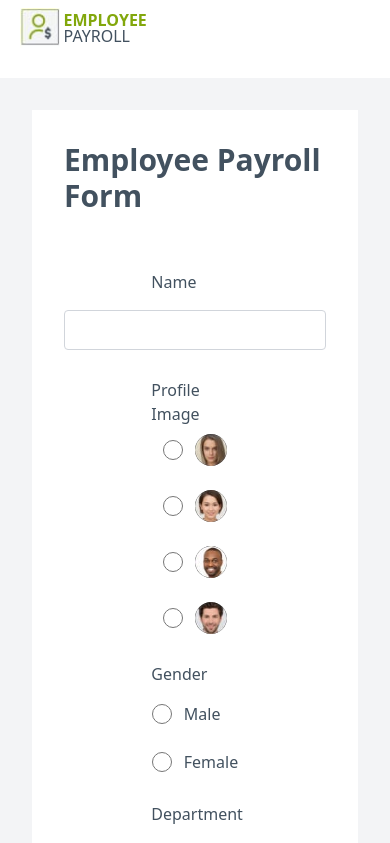
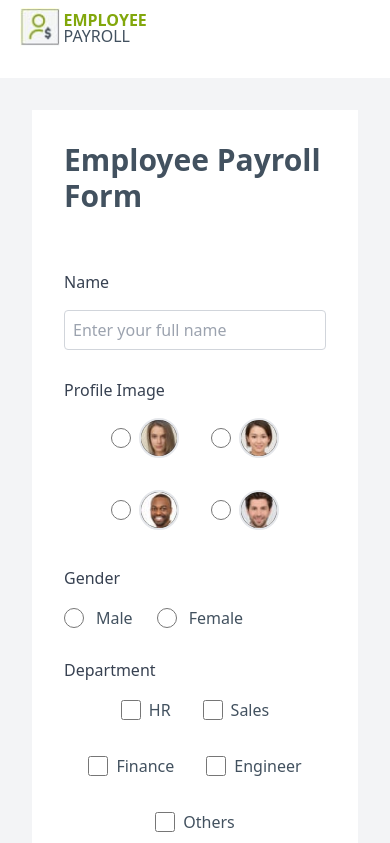
Before and after one commit to sparshyadav/Employee-Payroll-React, a React (Vite) app: page /registration in a window 390 px wide. Shown: the top 843 px of the page. Built offline with nearby package versions, Linux system fonts and the light colour scheme.

Commit message:
[Sparsh] Refactor: Responsiveness Updated

```diff
--- a/db.json
+++ b/db.json
@@ -2,27 +2,27 @@
   "EmpList": [
     {
       "name": "Sparsh Yadav",
-      "profileImage": "/Assets/person1.jpeg",
-      "gender": "male",
+      "profileImage": "/Assets/person4.jpeg",
+      "gender": "female",
       "departments": [
-        "finance",
-        "engineer"
+        "sales"
       ],
       "salary": "₹30,000",
-      "startDate": "03-05-2024",
+      "startDate": "02-03-2023",
       "notes": "",
-      "id": "0f7c"
+      "id": "28f4"
     },
     {
-      "id": "fa72",
+      "id": "992d",
       "name": "Rakshit Chauhan",
       "profileImage": "/Assets/person4.jpeg",
       "gender": "male",
       "departments": [
-        "finance"
+        "finance",
+        "others"
       ],
-      "salary": "₹20,000",
-      "startDate": "07-07-2025",
+      "salary": "₹30,000",
+      "startDate": "09-06-2023",
       "notes": ""
     }
   ]
--- a/src/Component/Dashboard/Dashboard.jsx
+++ b/src/Component/Dashboard/Dashboard.jsx
@@ -94,7 +94,7 @@ class Dashboard extends Component {
               />
               <button
                 onClick={this.handleAddUser}
-                className="bg-[#8BC34A] text-white border-none rounded px-5 py-2.5 text-base hover:bg-[#7CB342] w-full md:w-auto"
+                className="bg-[#8BC34A] text-white border-none rounded px-5 py-2.5 text-base hover:bg-[#7CB342]"
               >
                 Add User
               </button>
--- a/src/Component/Register/Registration.jsx
+++ b/src/Component/Register/Registration.jsx
@@ -133,8 +133,14 @@ class Registration extends Component {
                 {isEdit ? 'Update Employee' : 'Employee Payroll Form'}
               </h2>
               <div className="flex flex-col gap-7">
-                <div className="flex items-center gap-4 md:flex-row flex-col">
-                  <label htmlFor="name" className="w-1/3">Name</label>
+                <div className="flex items-center gap-4 flex-col md:flex-row">
+                  <label
+                    htmlFor="name"
+                    className="w-full flex justify-start md:w-1/3 md:text-right font-medium text-gray-700 transition-all duration-300"
+                  >
+                    Name
+                  </label>
+                  <div className="w-full md:w-2/3">
                     <input
                       type="text"
                       id="name"
@@ -144,39 +150,54 @@ class Registration extends Component {
                       required
                       pattern="[A-Za-z\s]+"
                       title="Only letters are allowed"
-                    className="w-full md:w-2/3 h-10 p-2 border border-gray-300 rounded"
+                      placeholder="Enter your full name"
+                      className="w-full h-10 p-2 border border-gray-300 rounded
+        focus:outline-none focus:ring-2 focus:ring-blue-500 focus:border-transparent
+        transition-all duration-300 ease-in-out
+        hover:border-blue-300"
                     />
                   </div>
+                </div>
 
-                <div className="flex items-center gap-2 md:flex-row flex-col">
-                  <label className="w-1/3">Profile Image</label>
-                  <div className="flex gap-6 md:w-2/3 flex-col md:flex-row">
+                <div className="flex items-center gap-2 flex-col md:flex-row">
+                  <label className="flex justify-start w-full md:w-1/3 text-left md:text-right font-medium text-gray-700">
+                    Profile Image
+                  </label>
+                  <div className="w-full md:w-2/3 flex flex-wrap justify-center md:justify-start gap-4">
                     {[
                       { value: '/Assets/person1.jpeg', src: person2 },
                       { value: '/Assets/person2.jpeg', src: person1 },
                       { value: '/Assets/person3.jpeg', src: person3 },
                       { value: '/Assets/person4.jpeg', src: person4 },
                     ].map((img, index) => (
-                      <label key={index} className="flex gap-3 items-center">
+                      <label
+                        key={index}
+                        className="flex items-center gap-2 cursor-pointer hover:bg-gray-100 p-2 rounded-lg transition-all duration-300"
+                      >
                         <input
                           type="radio"
                           name="profileImage"
                           value={img.value}
                           checked={profileImage === img.value}
                           onChange={this.handleInputChange}
-                          className="w-5 h-5"
+                          className="w-5 h-5 text-blue-600 focus:ring-2 focus:ring-blue-500"
                         />
-                        <img src={img.src} alt={`Profile ${index + 1}`} className="w-8 h-8 rounded-full" />
+                        <img
+                          src={img.src}
+                          alt={`Profile ${index + 1}`}
+                          className="w-10 h-10 rounded-full object-cover border-2 transition-all duration-300
+          ${profileImage === img.value ? 'border-blue-500' : 'border-transparent'}"
+                        />
                       </label>
                     ))}
                   </div>
                 </div>
 
                 <div className="flex items-center gap-4 md:flex-row flex-col">
-                  <div className="w-1/3">
+                  <div className="md:w-1/3 w-full text-gray-700 font-medium">
                     <label>Gender</label>
                   </div>
-                  <div className="flex gap-6 md:w-2/3 flex-col md:flex-row">
+                  <div className="flex gap-6 md:w-2/3 w-full md:flex-row">
                     {['male', 'female'].map((genderOption) => (
                       <label key={genderOption} className="flex gap-3 items-center">
                         <input
@@ -193,18 +214,23 @@ class Registration extends Component {
                   </div>
                 </div>
 
-                <div className="flex items-center gap-4 md:flex-row flex-col">
-                  <label className="w-1/3">Department</label>
-                  <div className="flex gap-4 md:w-2/3 flex-col md:flex-row">
+                <div className="flex items-center gap-2 flex-col md:flex-row">
+                  <label className="flex justify-start w-full md:w-1/3 text-left md:text-right font-medium text-gray-700">
+                    Department
+                  </label>
+                  <div className="flex gap-4 md:w-2/3 md:flex-row flex-wrap justify-center md:justify-start">
                     {['HR', 'sales', 'finance', 'engineer', 'others'].map((dept) => (
-                      <label key={dept} className="flex gap-2 items-center">
+                      <label
+                        key={dept}
+                        className="flex gap-2 items-center cursor-pointer hover:bg-gray-100 p-2 rounded-lg transition-all duration-300"
+                      >
                         <input
                           type="checkbox"
                           name="department"
                           value={dept}
                           checked={department.includes(dept)}
                           onChange={this.handleInputChange}
-                          className="w-5 h-5 border border-gray-300 rounded"
+                          className="w-5 h-5 border border-gray-300 rounded text-blue-600 focus:ring-2 focus:ring-blue-500"
                         />
                         <p>{dept.charAt(0).toUpperCase() + dept.slice(1)}</p>
                       </label>
@@ -213,7 +239,7 @@ class Registration extends Component {
                 </div>
 
                 <div className="flex items-center gap-4 md:flex-row flex-col">
-                  <label htmlFor="salary" className="w-1/3">Select Salary</label>
+                  <label htmlFor="salary" className="w-full md:w-1/3 font-medium text-gray-700">Select Salary</label>
                   <div className="md:w-2/3 w-full">
                     <select
                       id="salary"
@@ -232,8 +258,8 @@ class Registration extends Component {
                 </div>
 
                 <div className="flex items-center gap-4 md:flex-row flex-col">
-                  <label className="w-1/3">Start Date</label>
-                  <div className="flex gap-4 md:w-2/3 flex-col md:flex-row">
+                  <label className="w-full md:w-1/3 font-medium text-gray-700">Start Date</label>
+                  <div className="flex gap-4 md:w-2/3 w-full flex-col md:flex-row">
                     <select
                       id="day"
                       name="day"
@@ -284,7 +310,7 @@ class Registration extends Component {
                 </div>
 
                 <div className="flex gap-4 md:flex-row flex-col">
-                  <label className="w-1/3" htmlFor="notes">Notes</label>
+                  <label className="w-1/3 font-medium text-gray-700" htmlFor="notes">Notes</label>
                   <textarea
                     id="notes"
                     name="notes"
@@ -299,7 +325,7 @@ class Registration extends Component {
                     <button
                       type="button"
                       onClick={() => this.props.navigate('/dashboard')}
-                      className="w-full px-12 py-3 border border-gray-400 rounded bg-gray-200 hover:bg-gray-500 hover:text-white"
+                      className="!w-full !px-12 !py-3 border border-gray-400 rounded bg-gray-200 hover:bg-gray-500 hover:text-white"
                     >
                       Cancel
                     </button>
@@ -307,14 +333,14 @@ class Registration extends Component {
                   <div className="flex gap-4 flex-col md:flex-row w-full md:w-auto">
                     <button
                       type="submit"
-                      className="px-12 py-3 border border-gray-400 rounded bg-gray-200 hover:bg-[#82A70C] hover:text-white"
+                      className="!px-12 !py-3 border border-gray-400 rounded bg-gray-200 hover:bg-[#82A70C] hover:text-white"
                     >
                       {isEdit ? 'Update' : 'Submit'}
                     </button>
                     <button
                       type="button"
                       onClick={this.handleReset}
-                      className="px-12 py-3 border border-gray-400 rounded bg-gray-200 hover:bg-gray-500 hover:text-white"
+                      className="!px-12 !py-3 border border-gray-400 rounded bg-gray-200 hover:bg-gray-500 hover:text-white"
                     >
                       Reset
                     </button>
```
Lines whose indentation alone changed are shown as unchanged.
